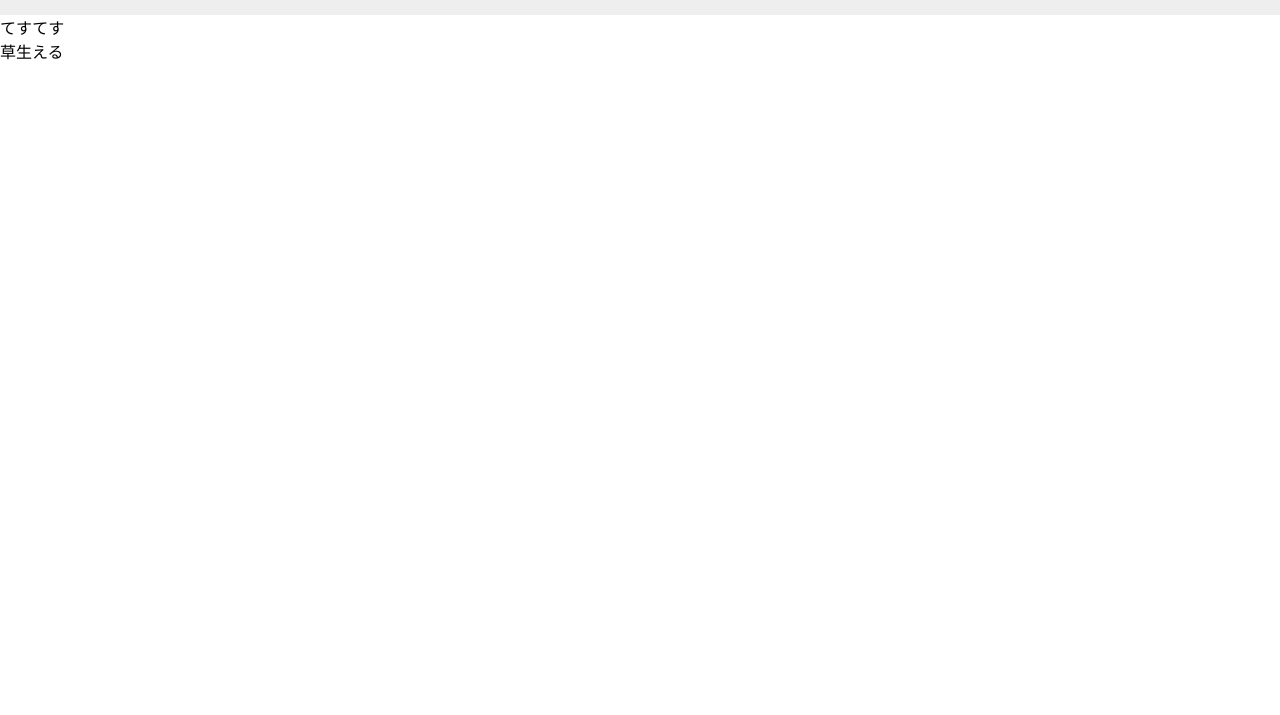
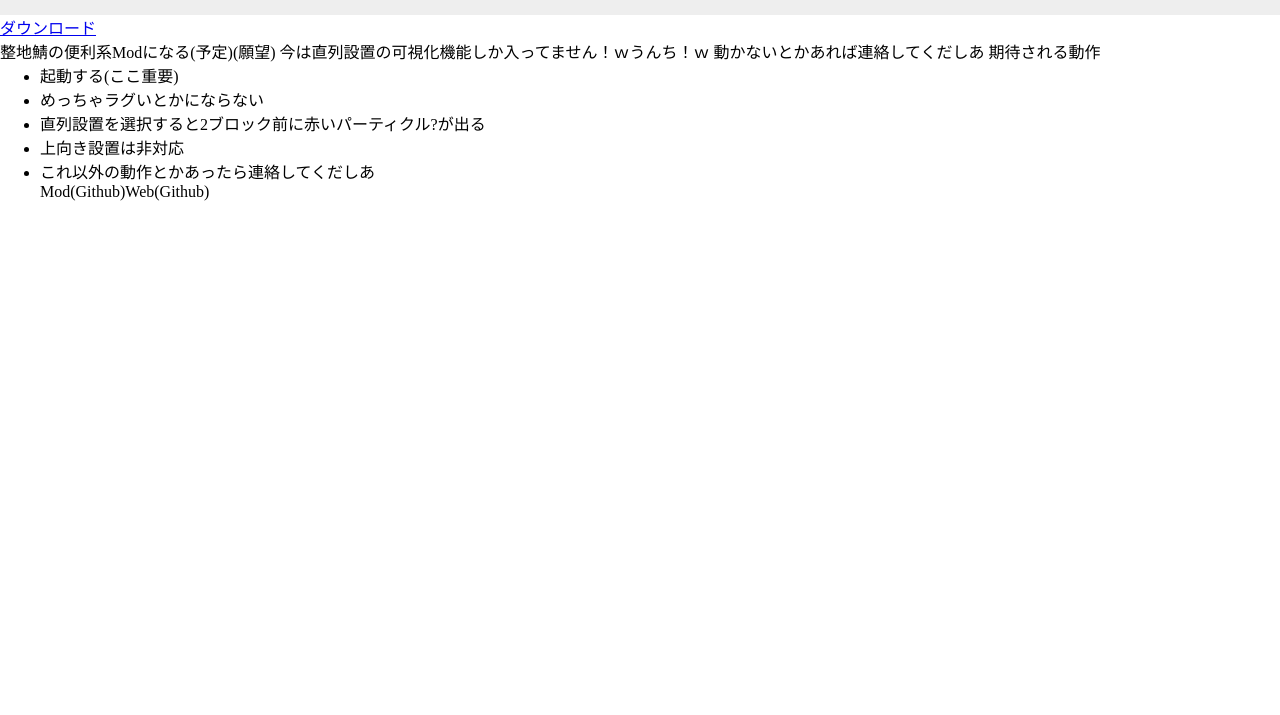
Before and after one commit to 506qqq/TEST, a plain HTML site: page index.html in a window 1280 px wide. Shown: the part 85-800 px from the top of the page. Drawn offline with Linux system fonts and the light colour scheme.

Commit message:
dlリンクに改造

```diff
--- a/index.html
+++ b/index.html
@@ -1 +1,4 @@
-<!DOCTYPE html><head><meta charset="utf8"><title>506qqq</title><link rel="stylesheet" href="style.css"></head><header><h1>実験用</h1></header><div class="main_area"><div class="main_title">てすてす</div><div class="main_contents">草生える</div></div>
+<!DOCTYPE html><head><meta charset="utf8"><title>SenryuModだうんろーだー</title><link rel="stylesheet" href="style.css"></head><header><h1>SenryuMod 0.1</h1></header><div class="main_area"><a download href="./Senryu-1.0.jar">ダウンロード</a><div class="description"></div>整地鯖の便利系Modになる(予定)(願望)
+今は直列設置の可視化機能しか入ってません！ｗうんち！ｗ
+動かないとかあれば連絡してくだしあ
+期待される動作<ul><li>起動する(ここ重要)</li><li>めっちゃラグいとかにならない</li><li>直列設置を選択すると2ブロック前に赤いパーティクル?が出る</li><li>上向き設置は非対応</li><li>これ以外の動作とかあったら連絡してくだしあ</li><a link="https://github.com/506qqq/Senryu.java">Mod(Github)</a><a link="https://github.com/506qqq/webPage.pug">Web(Github)</a></ul></div>
```
Also changed, not shown: 2 other files.
